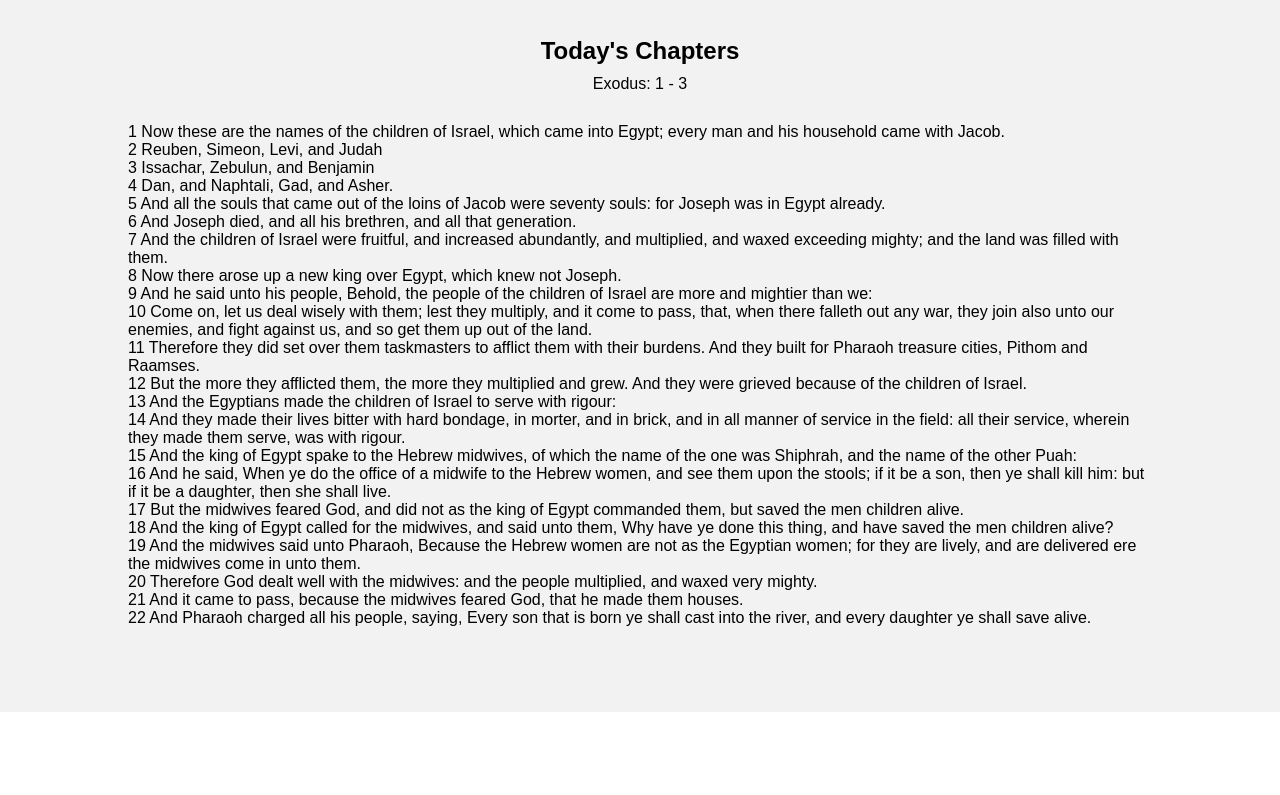
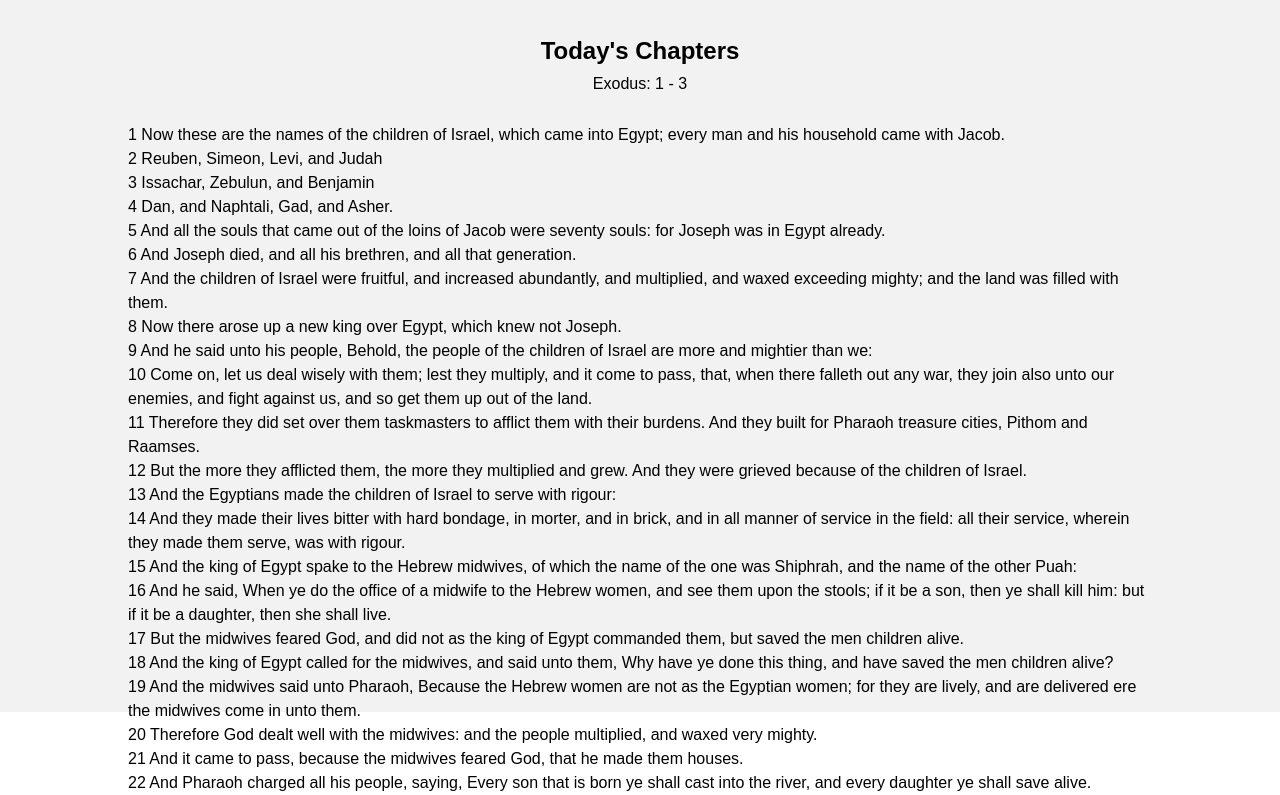
Before and after one commit to Kummirai/bible365, a plain HTML site: page index.html in a window 1280 px wide. Shown: the part 88-883 px from the top of the page. Before the commit the page ends 800 px from the top, so only its background shows below. Drawn offline with Linux system fonts and the light colour scheme.

Commit message:
Add line height to p tag

```diff
--- a/style.css
+++ b/style.css
@@ -40,7 +40,7 @@ body {
   flex-direction: column;
   align-items: center;
   width: 80%;
-  height: 100vh;
+  height: fit-content;
 }
 
 .subheading {
@@ -57,3 +57,6 @@ body {
   font-weight: 100;
   font-size: 1rem;
 }
+.myContent p{
+  line-height: 1.5rem;
+}
```
